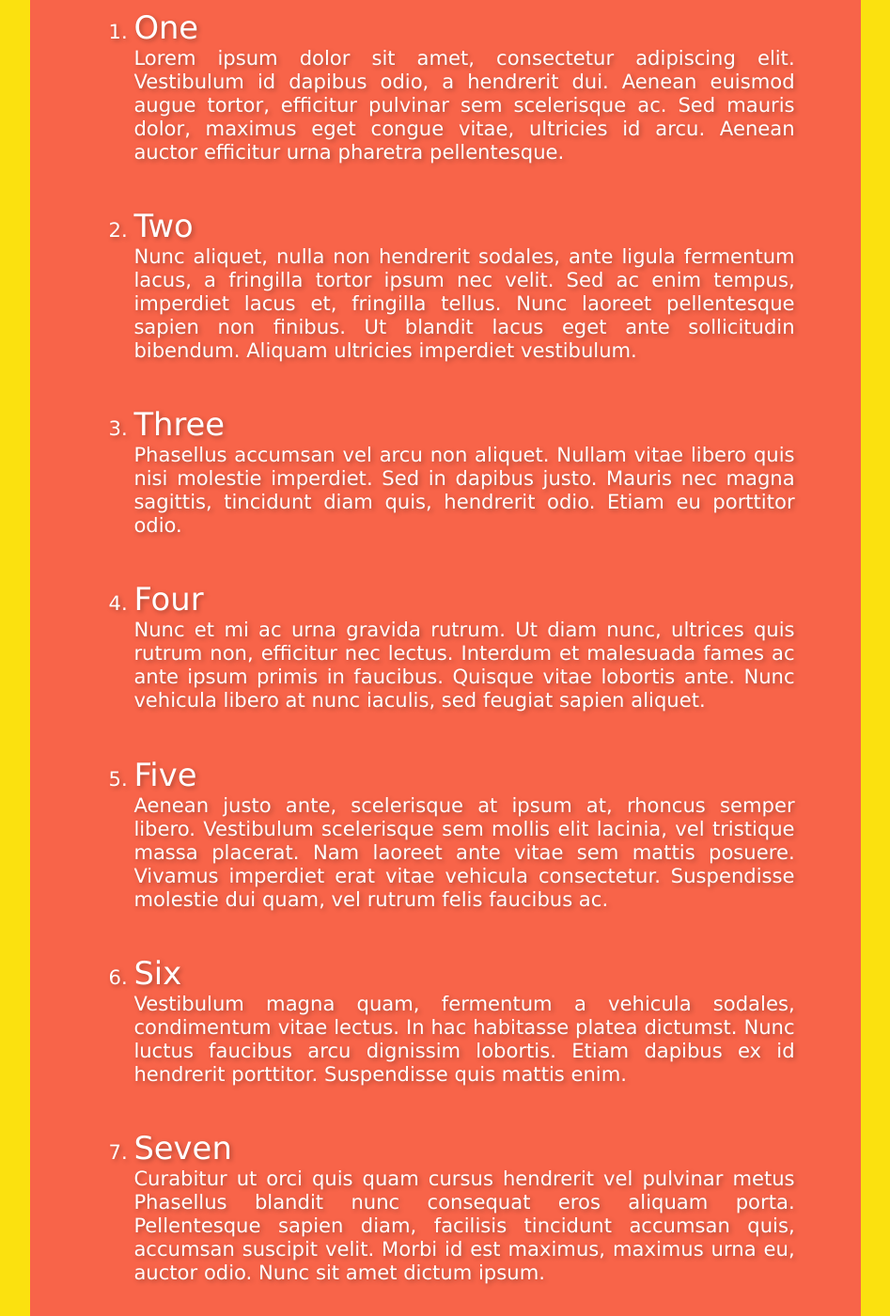
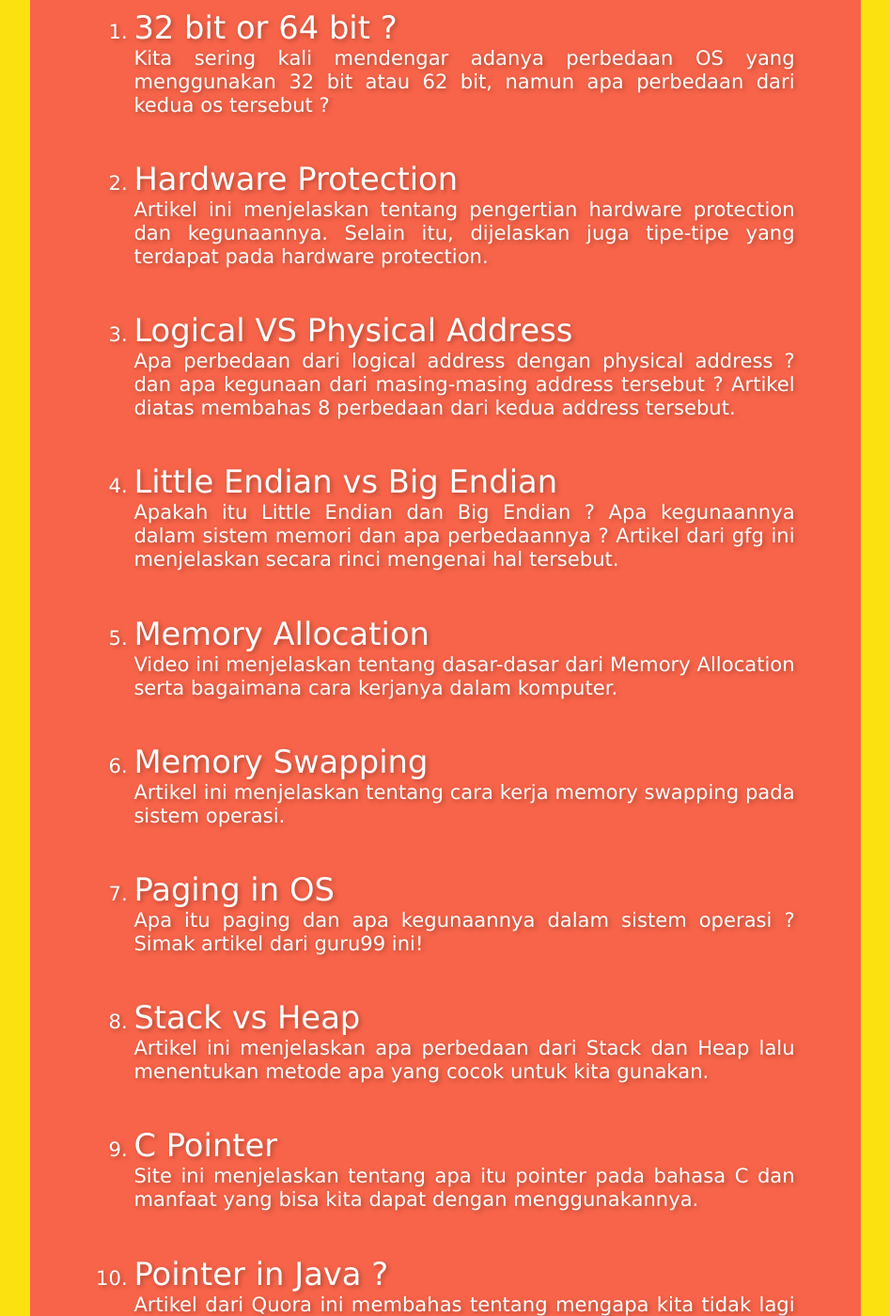
Before and after one commit to fayaadbsa/os211, a Jekyll site: the page built from w04.md, in a window 1280 px wide and 1400 px high, scrolled down 442 px. Shown: the whole window at 94% size, without its empty margins (166-1113 px from the left). Built offline with Jekyll 4.4.1, drawn with Linux system fonts in a browser that asks for light colours; our own code applies the rules of GitHub Pages for plain Markdown files; some of the changed text lies outside the part shown.

Commit message:
Update w04.md

```diff
--- a/w04.md
+++ b/w04.md
@@ -5,72 +5,33 @@ permalink: /W04/
 
 # Top 10 List of Week 04
 
-1. [One](https://en.wikipedia.org/wiki/1)<br>
-Lorem ipsum dolor sit amet, consectetur adipiscing elit.
-Vestibulum id dapibus odio, a hendrerit dui.
-Aenean euismod augue tortor, efficitur pulvinar sem scelerisque ac.
-Sed mauris dolor, maximus eget congue vitae, ultricies id arcu.
-Aenean auctor efficitur urna pharetra pellentesque.
+1. [32 bit or 64 bit ?](https://www.guru99.com/32-bit-vs-64-bit-operating-systems.html)<br>
+Kita sering kali mendengar adanya perbedaan OS yang menggunakan 32 bit atau 62 bit, namun apa perbedaan dari kedua os tersebut ?
 
-2. [Two](https://en.wikipedia.org/wiki/2)<br>
-Nunc aliquet, nulla non hendrerit sodales, ante ligula fermentum lacus, a fringilla tortor ipsum nec velit.
-Sed ac enim tempus, imperdiet lacus et, fringilla tellus.
-Nunc laoreet pellentesque sapien non finibus.
-Ut blandit lacus eget ante sollicitudin bibendum.
-Aliquam ultricies imperdiet vestibulum.
+2. [Hardware Protection](https://www.geeksforgeeks.org/hardware-protection-and-type-of-hardware-protection/)<br>
+Artikel ini menjelaskan tentang pengertian hardware protection dan kegunaannya. Selain itu, dijelaskan juga tipe-tipe yang terdapat pada hardware protection.
 
-3. [Three](https://en.wikipedia.org/wiki/3)<br>
-Phasellus accumsan vel arcu non aliquet.
-Nullam vitae libero quis nisi molestie imperdiet.
-Sed in dapibus justo.
-Mauris nec magna sagittis, tincidunt diam quis, hendrerit odio.
-Etiam eu porttitor odio.
 
-4. [Four](https://en.wikipedia.org/wiki/4)<br>
-Nunc et mi ac urna gravida rutrum.
-Ut diam nunc, ultrices quis rutrum non, efficitur nec lectus.
-Interdum et malesuada fames ac ante ipsum primis in faucibus.
-Quisque vitae lobortis ante.
-Nunc vehicula libero at nunc iaculis, sed feugiat sapien aliquet.
+3. [Logical VS Physical Address](https://vivadifferences.com/8-difference-between-logical-and-physical-address-in-operating-system/)<br>
+Apa perbedaan dari logical address dengan physical address ? dan apa kegunaan dari masing-masing address tersebut ? Artikel diatas membahas 8 perbedaan dari kedua address tersebut.
 
-5. [Five](https://en.wikipedia.org/wiki/5)<br>
-Aenean justo ante, scelerisque at ipsum at, rhoncus semper libero.
-Vestibulum scelerisque sem mollis elit lacinia, vel tristique massa placerat.
-Nam laoreet ante vitae sem mattis posuere.
-Vivamus imperdiet erat vitae vehicula consectetur.
-Suspendisse molestie dui quam, vel rutrum felis faucibus ac.
+4. [Little Endian vs Big Endian](https://www.geeksforgeeks.org/little-and-big-endian-mystery/)<br>
+Apakah itu Little Endian dan Big Endian ? Apa kegunaannya dalam sistem memori dan apa perbedaannya ? Artikel dari gfg ini menjelaskan secara rinci mengenai hal tersebut.
 
-6. [Six](https://en.wikipedia.org/wiki/6)<br>
-Vestibulum magna quam, fermentum a vehicula sodales, condimentum vitae lectus.
-In hac habitasse platea dictumst.
-Nunc luctus faucibus arcu dignissim lobortis.
-Etiam dapibus ex id hendrerit porttitor.
-Suspendisse quis mattis enim.
+5. [Memory Allocation](https://www.youtube.com/watch?v=udfbq4M2Kfc)<br>
+Video ini menjelaskan tentang dasar-dasar dari Memory Allocation serta bagaimana cara kerjanya dalam komputer.
 
-7. [Seven](https://en.wikipedia.org/wiki/7)<br>
-Curabitur ut orci quis quam cursus hendrerit vel pulvinar metus
-Phasellus blandit nunc consequat eros aliquam porta.
-Pellentesque sapien diam, facilisis tincidunt accumsan quis, accumsan suscipit velit.
-Morbi id est maximus, maximus urna eu, auctor odio.
-Nunc sit amet dictum ipsum.
+6. [Memory Swapping](https://www.enterprisestorageforum.com/hardware/what-is-memory-swapping/#:~:text=Memory%20swapping%20is%20a%20computer,random%20access%20memory%20(RAM).)<br>
+Artikel ini menjelaskan tentang cara kerja memory swapping pada sistem operasi.
 
-8. [Eight](https://en.wikipedia.org/wiki/8)<br>
-Curabitur mauris neque, mollis feugiat ante id, molestie eleifend nunc.
-Cras tincidunt bibendum dignissim.
-Donec non mauris tincidunt, aliquam lorem eget, porta odio.
-Maecenas ac arcu urna.
-Cras congue tellus lacus.
+7. [Paging in OS](https://www.guru99.com/paging-in-operating-system.html)<br>
+Apa itu paging dan apa kegunaannya dalam sistem operasi ? Simak artikel dari guru99 ini!
 
-9. [Nine](https://en.wikipedia.org/wiki/9)<br>
-Mauris urna libero, varius in purus nec, tempor pharetra lorem.
-Vivamus lorem nisi, mattis ut tellus at, tincidunt cursus libero.
-Curabitur vehicula placerat neque eget iaculis.
-Nulla facilisi.
-Cras condimentum leo a libero cursus lacinia.
+8. [Stack vs Heap](https://www.guru99.com/stack-vs-heap.html#:~:text=Stack%20is%20a%20linear%20data,you%20to%20access%20variables%20globally.)<br>
+Artikel ini menjelaskan apa perbedaan dari Stack dan Heap lalu menentukan metode apa yang cocok untuk kita gunakan.
 
-10. [Ten](https://en.wikipedia.org/wiki/10)<br>
-Nunc imperdiet gravida lorem vitae tincidunt.
-Phasellus tristique nulla at justo finibus pulvinar.
-Phasellus in leo vitae sem congue sollicitudin eu sed risus.
-Aliquam erat volutpat.
-Proin in erat fringilla, pulvinar nisl quis, vulputate purus.
+9. [C Pointer](https://www.guru99.com/c-pointers.html#:~:text=The%20Pointer%20in%20C%2C%20is,and%20achieve%20faster%20execution%20time.)<br>
+Site ini menjelaskan tentang apa itu pointer pada bahasa C dan manfaat yang bisa kita dapat dengan menggunakannya.
+
+10. [Pointer in Java ?](https://www.quora.com/Why-dont-we-use-pointers-in-Java-but-we-use-them-in-C-and-C++)<br>
+Artikel dari Quora ini membahas tentang mengapa kita tidak lagi menggunakan pointer pada Java.
```
